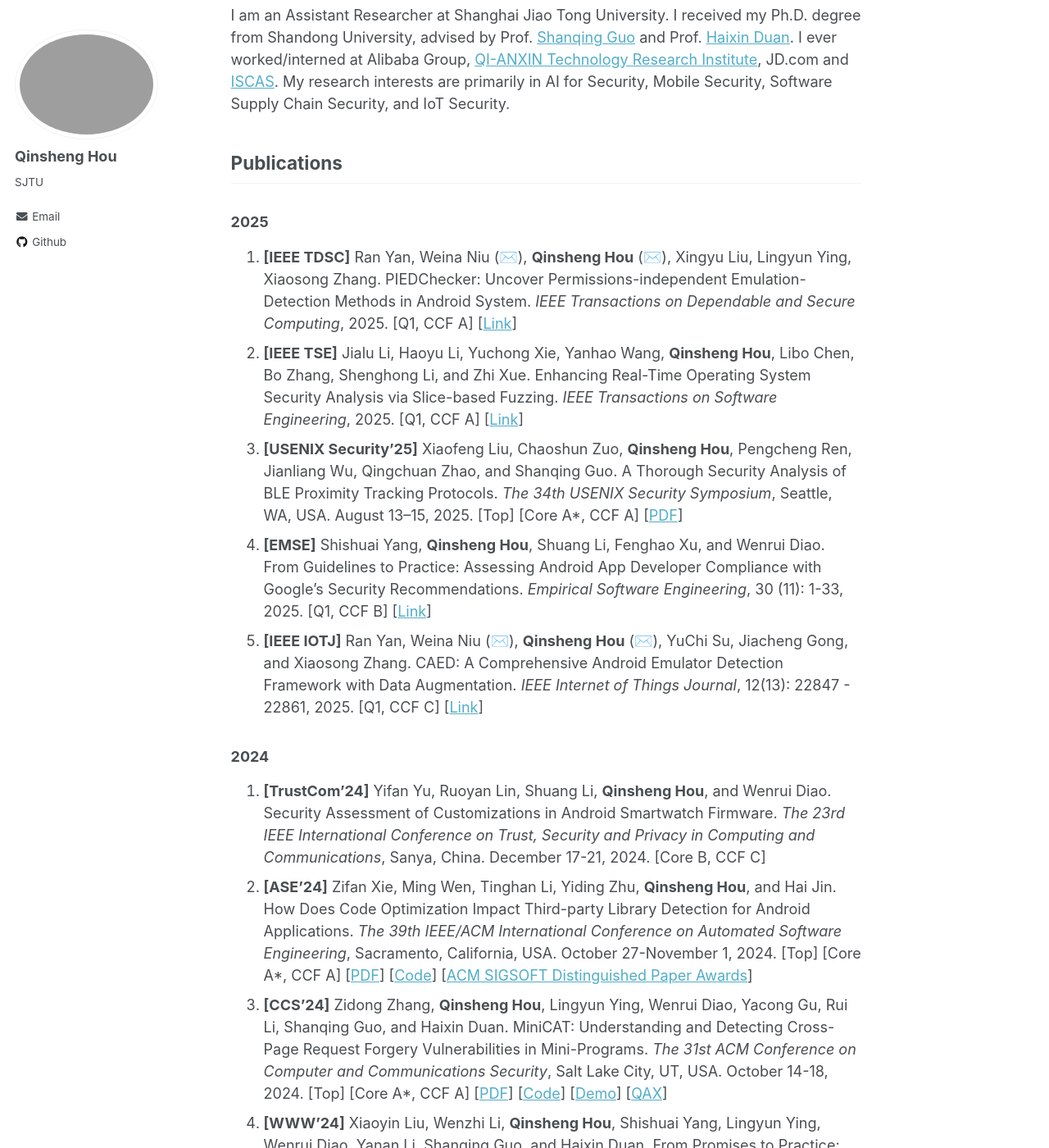
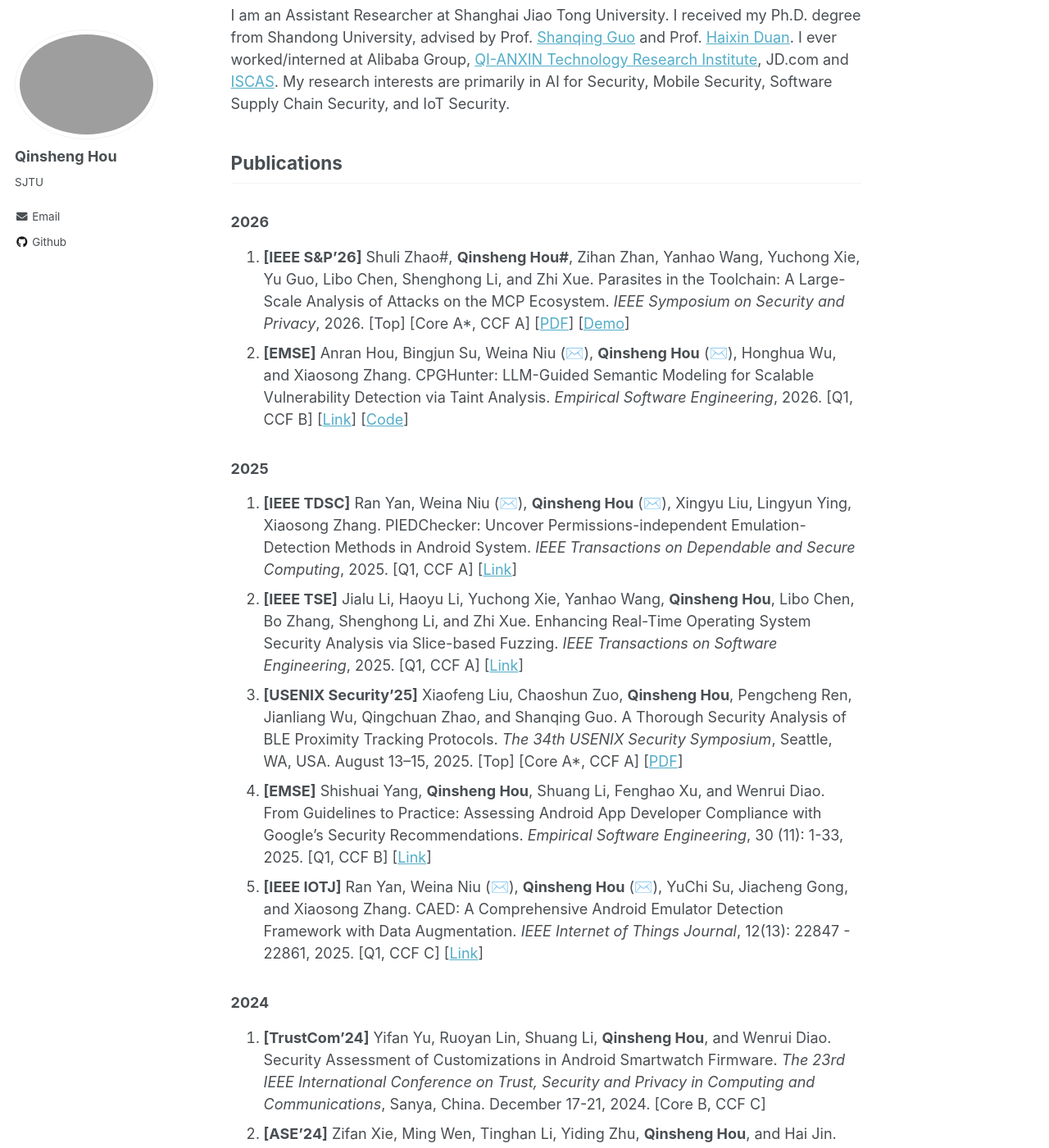
Before and after one commit to chicharitomu14/chicharitomu14.github.io, a Jekyll site: the page built from _pages/about.md, in a window 1280 px wide and 1400 px high, scrolled down 251 px. Shown: the whole window at 82% size. Built offline with Jekyll 4.4.1, drawn with Linux system fonts in a browser that asks for light colours; some of the changed text lies outside the part shown.

Commit message:
update papers

```diff
--- a/_pages/about.md
+++ b/_pages/about.md
@@ -15,39 +15,45 @@ I am an Assistant Researcher at Shanghai Jiao Tong University. I received my Ph.
 Publications
 ------
 
+### 2026
+
+1. **[IEEE S&P'26]** Shuli Zhao#, **Qinsheng Hou#**, Zihan Zhan, Yanhao Wang, Yuchong Xie, Yu Guo, Libo Chen, Shenghong Li, and Zhi Xue. Parasites in the Toolchain: A Large-Scale Analysis of Attacks on the MCP Ecosystem. *IEEE Symposium on*
+   *Security and Privacy*, 2026. [Top] [Core A\*, CCF A] [[PDF](https://arxiv.org/pdf/2509.06572)] [[Demo](https://secresearcher100.github.io/)]
+2. **[EMSE]** Anran Hou, Bingjun Su, Weina Niu (✉️), **Qinsheng Hou** (✉️), Honghua Wu, and Xiaosong Zhang. CPGHunter: LLM-Guided Semantic Modeling for Scalable Vulnerability Detection via Taint Analysis.  *Empirical Software Engineering*, 2026. [Q1, CCF B] [[Link](https://link.springer.com/article/10.1007/s10664-026-10842-2)] [[Code](https://github.com/HeouDonkey/CPGHunter)]
+
 ### 2025
 
 1. **[IEEE TDSC]** Ran Yan, Weina Niu (✉️), **Qinsheng Hou** (✉️), Xingyu Liu, Lingyun Ying, Xiaosong Zhang. PIEDChecker: Uncover Permissions-independent Emulation-Detection Methods in Android System. *IEEE Transactions on Dependable and Secure Computing*, 2025. [Q1, CCF A] [[Link](https://ieeexplore.ieee.org/document/11230837)]
 2. **[IEEE TSE]** Jialu Li, Haoyu Li, Yuchong Xie, Yanhao Wang, **Qinsheng Hou**, Libo Chen, Bo Zhang, Shenghong Li, and Zhi Xue. Enhancing Real-Time Operating System Security Analysis via Slice-based Fuzzing.  *IEEE Transactions on Software Engineering*, 2025. [Q1, CCF A] [[Link](https://www.computer.org/csdl/journal/ts/5555/01/11185190/2aB2S4Om2ze)]
-3. **[USENIX Security’25]** Xiaofeng Liu, Chaoshun Zuo, **Qinsheng Hou**, Pengcheng Ren, Jianliang Wu, Qingchuan Zhao, and Shanqing Guo. A Thorough Security Analysis of BLE Proximity Tracking Protocols. *The 34th USENIX Security Symposium*, Seattle, WA, USA. August 13–15, 2025. [Top] [Core A\*, CCF A] [[PDF](https://www.usenix.org/system/files/usenixsecurity25-liu-xiaofeng.pdf)]
+3. **[USENIX Security'25]** Xiaofeng Liu, Chaoshun Zuo, **Qinsheng Hou**, Pengcheng Ren, Jianliang Wu, Qingchuan Zhao, and Shanqing Guo. A Thorough Security Analysis of BLE Proximity Tracking Protocols. *The 34th USENIX Security Symposium*, Seattle, WA, USA. August 13–15, 2025. [Top] [Core A\*, CCF A] [[PDF](https://www.usenix.org/system/files/usenixsecurity25-liu-xiaofeng.pdf)]
 4. **[EMSE]** Shishuai Yang, **Qinsheng Hou**, Shuang Li, Fenghao Xu, and Wenrui Diao. From Guidelines to Practice: Assessing Android App Developer Compliance with Google’s Security Recommendations. *Empirical Software Engineering*, 30 (11): 1-33, 2025. [Q1, CCF B] [[Link](https://rdcu.be/dYrz6)]
 5. **[IEEE IOTJ]** Ran Yan, Weina Niu (✉️), **Qinsheng Hou** (✉️), YuChi Su, Jiacheng Gong, and Xiaosong Zhang. CAED: A Comprehensive Android Emulator Detection Framework with Data Augmentation. *IEEE Internet of Things Journal*, 12(13): 22847 - 22861, 2025. [Q1, CCF C] [[Link](https://ieeexplore.ieee.org/abstract/document/10935812)]
 
 ### 2024
 
-1. **[TrustCom’24]** Yifan Yu, Ruoyan Lin, Shuang Li, **Qinsheng Hou**, and Wenrui Diao. Security Assessment of Customizations in Android Smartwatch Firmware. *The 23rd IEEE International Conference on Trust, Security and Privacy in Computing and Communications*, Sanya, China. December 17-21, 2024. [Core B, CCF C]
-2. **[ASE’24]** Zifan Xie, Ming Wen, Tinghan Li, Yiding Zhu, **Qinsheng Hou**, and Hai Jin. How Does Code Optimization Impact Third-party Library Detection for Android Applications. *The 39th IEEE/ACM International Conference on Automated Software Engineering*, Sacramento, California, USA. October 27-November 1, 2024. [Top] [Core A*, CCF A] [[PDF](https://xzf1234.github.io/pdfs/ASE24_LibHunter.pdf)] [[Code](https://github.com/CGCL-codes/LibHunter)] [[ACM SIGSOFT Distinguished Paper Awards](https://conf.researchr.org/info/ase-2024/awards)]
-3. **[CCS’24]** Zidong Zhang, **Qinsheng Hou**, Lingyun Ying, Wenrui Diao, Yacong Gu, Rui Li, Shanqing Guo, and Haixin Duan. MiniCAT: Understanding and Detecting Cross-Page Request Forgery Vulnerabilities in Mini-Programs. *The 31st ACM Conference on Computer and Communications Security*, Salt Lake City, UT, USA. October 14-18, 2024. [Top] [Core A*, CCF A] [[PDF](https://chicharitomu14.github.io/files/minicat_ccs24.pdf)] [[Code](https://github.com/kee1ongz/MiniCAT)] [[Demo](https://sites.google.com/view/minicprf)] [[QAX](https://research.qianxin.com/archives/2633)]
-4. **[WWW’24]** Xiaoyin Liu, Wenzhi Li, **Qinsheng Hou**, Shishuai Yang, Lingyun Ying, Wenrui Diao, Yanan Li, Shanqing Guo, and Haixin Duan. From Promises to Practice: Evaluating the Private Browsing Modes of Android Browser Apps. *The 33rd ACM Web Conference*, Singapore. May 13-17, 2024. [Top] [Core A*, CCF A] [[PDF](https://diaowenrui.github.io/paper/www24-liu.pdf)] [[QAX](https://research.qianxin.com/archives/1740)]
+1. **[TrustCom'24]** Yifan Yu, Ruoyan Lin, Shuang Li, **Qinsheng Hou**, and Wenrui Diao. Security Assessment of Customizations in Android Smartwatch Firmware. *The 23rd IEEE International Conference on Trust, Security and Privacy in Computing and Communications*, Sanya, China. December 17-21, 2024. [Core B, CCF C]
+2. **[ASE'24]** Zifan Xie, Ming Wen, Tinghan Li, Yiding Zhu, **Qinsheng Hou**, and Hai Jin. How Does Code Optimization Impact Third-party Library Detection for Android Applications. *The 39th IEEE/ACM International Conference on Automated Software Engineering*, Sacramento, California, USA. October 27-November 1, 2024. [Top] [Core A*, CCF A] [[PDF](https://xzf1234.github.io/pdfs/ASE24_LibHunter.pdf)] [[Code](https://github.com/CGCL-codes/LibHunter)] [[ACM SIGSOFT Distinguished Paper Awards](https://conf.researchr.org/info/ase-2024/awards)]
+3. **[CCS'24]** Zidong Zhang, **Qinsheng Hou**, Lingyun Ying, Wenrui Diao, Yacong Gu, Rui Li, Shanqing Guo, and Haixin Duan. MiniCAT: Understanding and Detecting Cross-Page Request Forgery Vulnerabilities in Mini-Programs. *The 31st ACM Conference on Computer and Communications Security*, Salt Lake City, UT, USA. October 14-18, 2024. [Top] [Core A*, CCF A] [[PDF](https://chicharitomu14.github.io/files/minicat_ccs24.pdf)] [[Code](https://github.com/kee1ongz/MiniCAT)] [[Demo](https://sites.google.com/view/minicprf)] [[QAX](https://research.qianxin.com/archives/2633)]
+4. **[WWW'24]** Xiaoyin Liu, Wenzhi Li, **Qinsheng Hou**, Shishuai Yang, Lingyun Ying, Wenrui Diao, Yanan Li, Shanqing Guo, and Haixin Duan. From Promises to Practice: Evaluating the Private Browsing Modes of Android Browser Apps. *The 33rd ACM Web Conference*, Singapore. May 13-17, 2024. [Top] [Core A*, CCF A] [[PDF](https://diaowenrui.github.io/paper/www24-liu.pdf)] [[QAX](https://research.qianxin.com/archives/1740)]
+5. **[IEEE TDSC]** Libo Chen, Yanhao Wang, Jiaqi Linghu, **Qinsheng Hou**, Quanpu Cai, Shanqing Guo, and Zhi Xue. SaTC: Shared-Keyword Aware Taint Checking for Detecting Bugs in Embedded Systems. *IEEE Transactions on Dependable and Secure Computing*, 21(4): 2421-2433, 2024. [Q1, CCF A] [[Journal](https://ieeexplore.ieee.org/document/10226330)]
 
 ### 2023
 
-1. **[APSEC’23]** Shishuai Yang, **Qinsheng Hou** (✉️), Shuang Li, and Wenrui Diao (✉️). Do App Developers Follow the Android Official Security Guidelines? *The 30th Asia-Pacific Software Engineering Conference*, Seoul, Korea. December 4-7, 2023. [Core C, CCF C] [[Conference](https://conf.researchr.org/details/apsec-2023/apsec-2023-technical-track/42/Do-App-Developers-Follow-the-Android-Official-Data-Security-Guidelines-An-Empirical-)]
-1. **[IEEE TDSC]** Libo Chen, Yanhao Wang, Jiaqi Linghu, **Qinsheng Hou**, Quanpu Cai, Shanqing Guo, and Zhi Xue. SaTC: Shared-Keyword Aware Taint Checking for Detecting Bugs in Embedded Systems. *IEEE Transactions on Dependable and Secure Computing*, Early Access, 2023. [Q1, CCF A] [[Journal](https://ieeexplore.ieee.org/abstract/document/10226330)]
+1. **[APSEC'23]** Shishuai Yang, **Qinsheng Hou** (✉️), Shuang Li, and Wenrui Diao (✉️). Do App Developers Follow the Android Official Security Guidelines? *The 30th Asia-Pacific Software Engineering Conference*, Seoul, Korea. December 4-7, 2023. [Core C, CCF C] [[Conference](https://conf.researchr.org/details/apsec-2023/apsec-2023-technical-track/42/Do-App-Developers-Follow-the-Android-Official-Data-Security-Guidelines-An-Empirical-)]
 1. **[IEEE TSE]** **Qinsheng Hou**, Wenrui Diao, Yanhao Wang, Chenglin Mao, Lingyun Ying, Song Liu, Xiaofeng Liu, Yuanzhi Li, Shanqing Guo, Meining Nie, and Haixin Duan. Can We Trust the Phone Vendors? Comprehensive Security Measurements on the Android Firmware Ecosystem. *IEEE Transactions on Software Engineering*, 49(7): 3901-3921, 2023. [Q1, CCF A] [[Journal](https://ieeexplore.ieee.org/document/10141678)]
 
 ### 2022
 
 1. **[Euro S&P'22]** Huikai Xu, Miao Yu, Yanhao Wang, Yue Liu, **Qinsheng Hou**, Zhenbang Ma, Haixin Duan, Jianwei Zhuge, and Baojun Liu. Trampoline Over the Air: Breaking in IoT Devices Through MQTT Brokers. *The 7th IEEE European Symposium on Security and Privacy*, Genoa, Italy. June 6-10, 2022. [Core A, CCF C] [[PDF](https://github.com/ReAbout/Trampoline-Over-the-Air/blob/main/Trampoline%20Over%20the%20Air%20-%20Breaking%20in%20IoT%20Devices%20Through%20MQTT%20Brokers_validated.pdf)] [[QAX](https://research.qianxin.com/archives/1186)] [[Gossip](https://mp.weixin.qq.com/s/EWbDSyauXuTyF4ja9Duv2g)]
-1. **[ICSE’22]** **Qinsheng Hou**, Wenrui Diao, Yanhao Wang, Xiaofeng Liu, Song Liu, Lingyun Ying, Shanqing Guo, Yuanzhi Li, Meining Nie, and Haixin Duan. Large-scale Security Measurements on the Android Firmware Ecosystem. *The 44th IEEE/ACM International Conference on Software Engineering*, Pittsburgh, PA, USA. May 21-29, 2022. [Top] [Core A*, CCF A] [[PDF]](https://chicharitomu14.github.io/files/2022-ICSE.pdf) [[Conference](https://conf.researchr.org/details/icse-2022/icse-2022-papers/36/Large-scale-Security-Measurements-on-the-Android-Firmware-Ecosystem)] [[QAX](https://research.qianxin.com/archives/1208)] [[Gossip](https://mp.weixin.qq.com/s/ykvCJ8biYHunpxjIGW8-uA)]
+1. **[ICSE'22]** **Qinsheng Hou**, Wenrui Diao, Yanhao Wang, Xiaofeng Liu, Song Liu, Lingyun Ying, Shanqing Guo, Yuanzhi Li, Meining Nie, and Haixin Duan. Large-scale Security Measurements on the Android Firmware Ecosystem. *The 44th IEEE/ACM International Conference on Software Engineering*, Pittsburgh, PA, USA. May 21-29, 2022. [Top] [Core A*, CCF A] [[PDF]](https://chicharitomu14.github.io/files/2022-ICSE.pdf) [[Conference](https://conf.researchr.org/details/icse-2022/icse-2022-papers/36/Large-scale-Security-Measurements-on-the-Android-Firmware-Ecosystem)] [[QAX](https://research.qianxin.com/archives/1208)] [[Gossip](https://mp.weixin.qq.com/s/ykvCJ8biYHunpxjIGW8-uA)]
 
 ### 2021
 
-1. **[USENIX Security’21]** Libo Chen, Yanhao Wang, Quanpu Cai, Yunfan Zhan, Hong Hu, Jiaqi Linghu, **Qinsheng Hou**, Chao Zhang, Haixin Duan, and Zhi Xue. Sharing More and Checking Less: Leveraging Common Input Keywords to Detect Bugs in Embedded Systems. *The 30th USENIX Security Symposium*,  Virtual. August 11-13, 2021. [Top] [Core A*, CCF A] [[PDF](https://www.usenix.org/system/files/sec21-chen-libo.pdf)] [[Conference](https://www.usenix.org/conference/usenixsecurity21/presentation/chen-libo)] [[Gossip](https://mp.weixin.qq.com/s/Xy4x2_cZnyvXAzN3G0skyg)] [[SJTU](https://news.sjtu.edu.cn/jdzh/20210225/142057.html)] [[Code](https://github.com/NSSL-SJTU/SaTC)]
+1. **[USENIX Security'21]** Libo Chen, Yanhao Wang, Quanpu Cai, Yunfan Zhan, Hong Hu, Jiaqi Linghu, **Qinsheng Hou**, Chao Zhang, Haixin Duan, and Zhi Xue. Sharing More and Checking Less: Leveraging Common Input Keywords to Detect Bugs in Embedded Systems. *The 30th USENIX Security Symposium*,  Virtual. August 11-13, 2021. [Top] [Core A*, CCF A] [[PDF](https://www.usenix.org/system/files/sec21-chen-libo.pdf)] [[Conference](https://www.usenix.org/conference/usenixsecurity21/presentation/chen-libo)] [[Gossip](https://mp.weixin.qq.com/s/Xy4x2_cZnyvXAzN3G0skyg)] [[SJTU](https://news.sjtu.edu.cn/jdzh/20210225/142057.html)] [[Code](https://github.com/NSSL-SJTU/SaTC)]
 
 ### 2020
 
-1. **[ASIA CCS’20]** **Qinsheng Hou**, Yao Cheng, and Lingyun Ying. NativeX: Native Executioner Freezes Android. *The 15th ACM Asia Conference on Computer and Communications Security*, Taipei, Taiwan, October 5-9, 2020. [Core A, CCF C] [[PDF](https://chicharitomu14.github.io/files/2020-NativeX.pdf)] [[Conference](https://dl.acm.org/doi/10.1145/3320269.3384713)] [[QAX](https://research.qianxin.com/archives/918)] [[Gossip](https://mp.weixin.qq.com/s/HFoMdir7j5EwPs6TwfQBnw)]
+1. **[ASIA CCS'20]** **Qinsheng Hou**, Yao Cheng, and Lingyun Ying. NativeX: Native Executioner Freezes Android. *The 15th ACM Asia Conference on Computer and Communications Security*, Taipei, Taiwan, October 5-9, 2020. [Core A, CCF C] [[PDF](https://chicharitomu14.github.io/files/2020-NativeX.pdf)] [[Conference](https://dl.acm.org/doi/10.1145/3320269.3384713)] [[QAX](https://research.qianxin.com/archives/918)] [[Gossip](https://mp.weixin.qq.com/s/HFoMdir7j5EwPs6TwfQBnw)]
 
 ## Projects and Competitions
 
@@ -105,6 +111,7 @@ Vulnerabilities and Acknowledgments
 - **Reviewer**
 
   - TIFS, TOPS
+  - RAID 2026
   - SecureComm 2023
 - **External Reviewer**
   - ISSRE 2022
```
